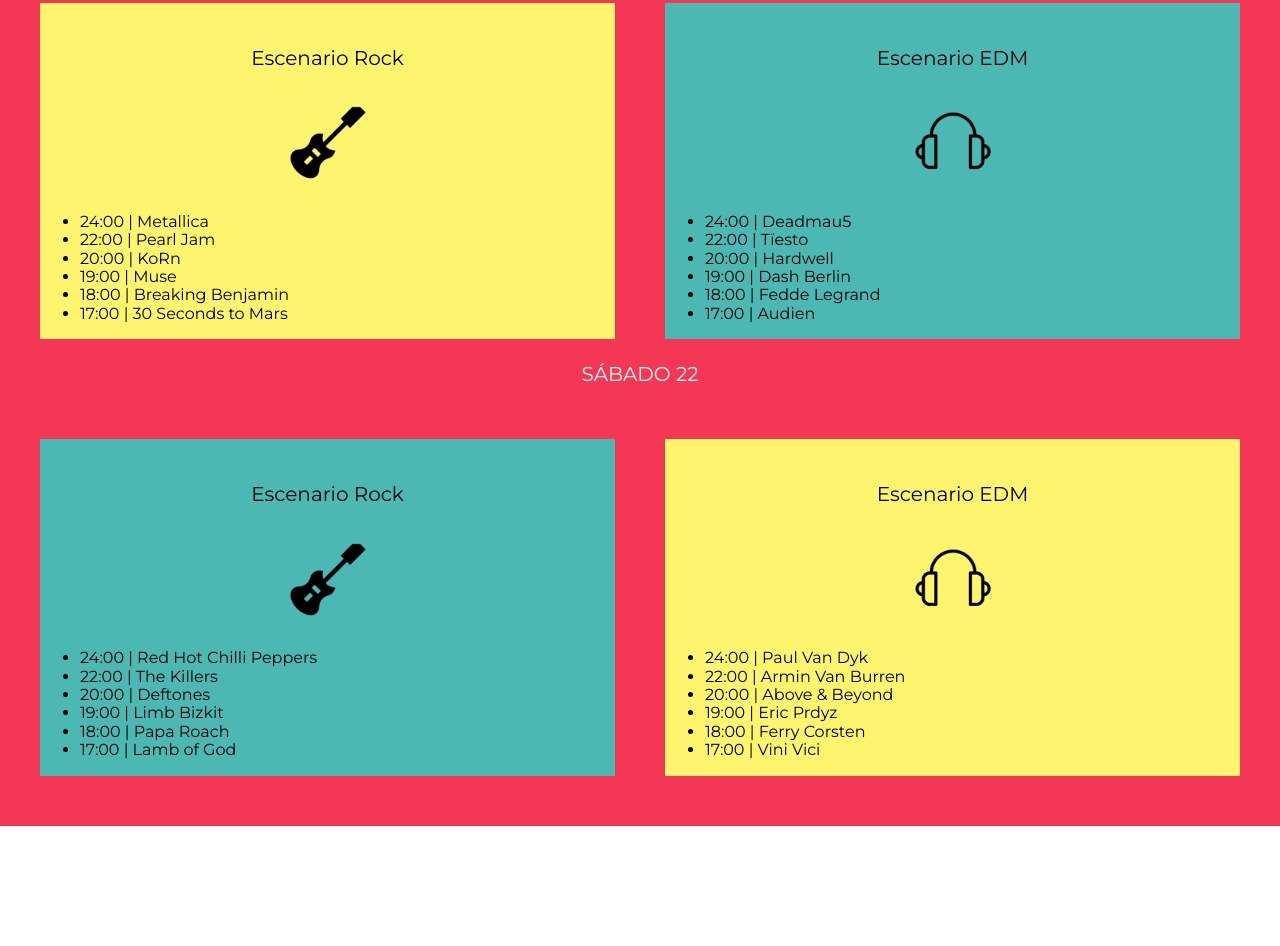
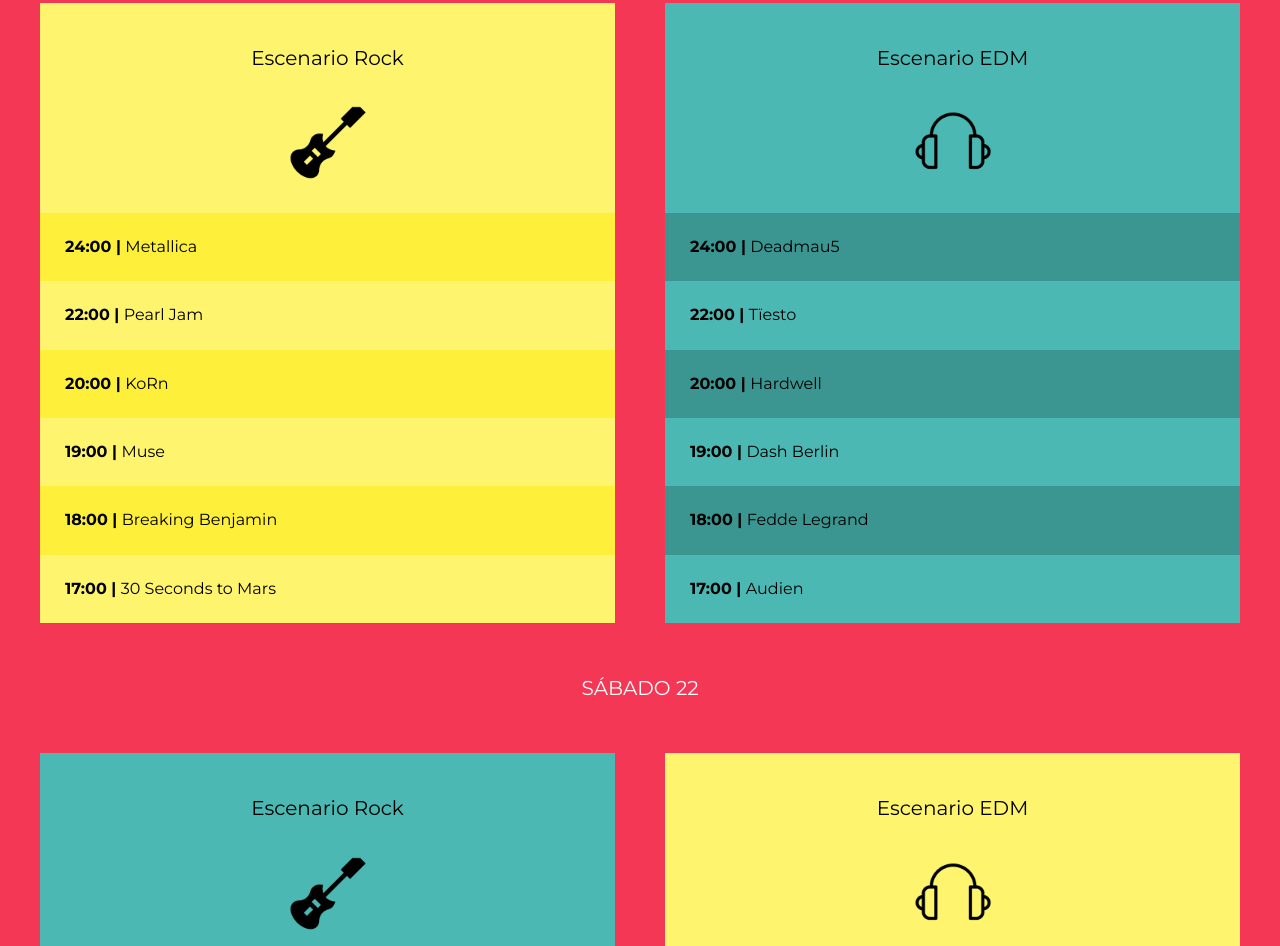
Before and after one commit to YailCastillo/FestivalMusica_inicio, a website: page index.html in a window 1280 px wide. Shown: the part 1421-2367 px from the top of the page. Before the commit the page ends 2247 px from the top, so only its background shows below. Drawn offline with nearby package versions, Linux system fonts and the light colour scheme; files that its build step writes are made by us from their sources.

Commit message:
calendario & darken added

```diff
--- a/src/scss/layout/_lineup.scss
+++ b/src/scss/layout/_lineup.scss
@@ -12,7 +12,7 @@
 
     .dia {
         text-transform: uppercase;
-        margin-bottom: 5rem;
+        margin: 5rem 0;
     }
 }
 
@@ -50,9 +50,28 @@
     background-image: url(../img/icono_rock.png);
 }
 
+.calendario {
+    @include m.resetear-lista;
+    li {
+        padding: 2.5rem;
+        font-weight: 700;
+        span {
+            font-weight: 400;
+        }
+    }
+}
+
 .bg-amarillo {
     background-color: v.$amarillo;
+
+    li:nth-child(odd) {
+        background-color: darken(v.$amarillo, 10%);
+    }
 }
 .bg-verde {
     background-color: v.$verde;
+
+    li:nth-child(odd) {
+        background-color: darken(v.$verde, 10%);
+    }
 }
```
